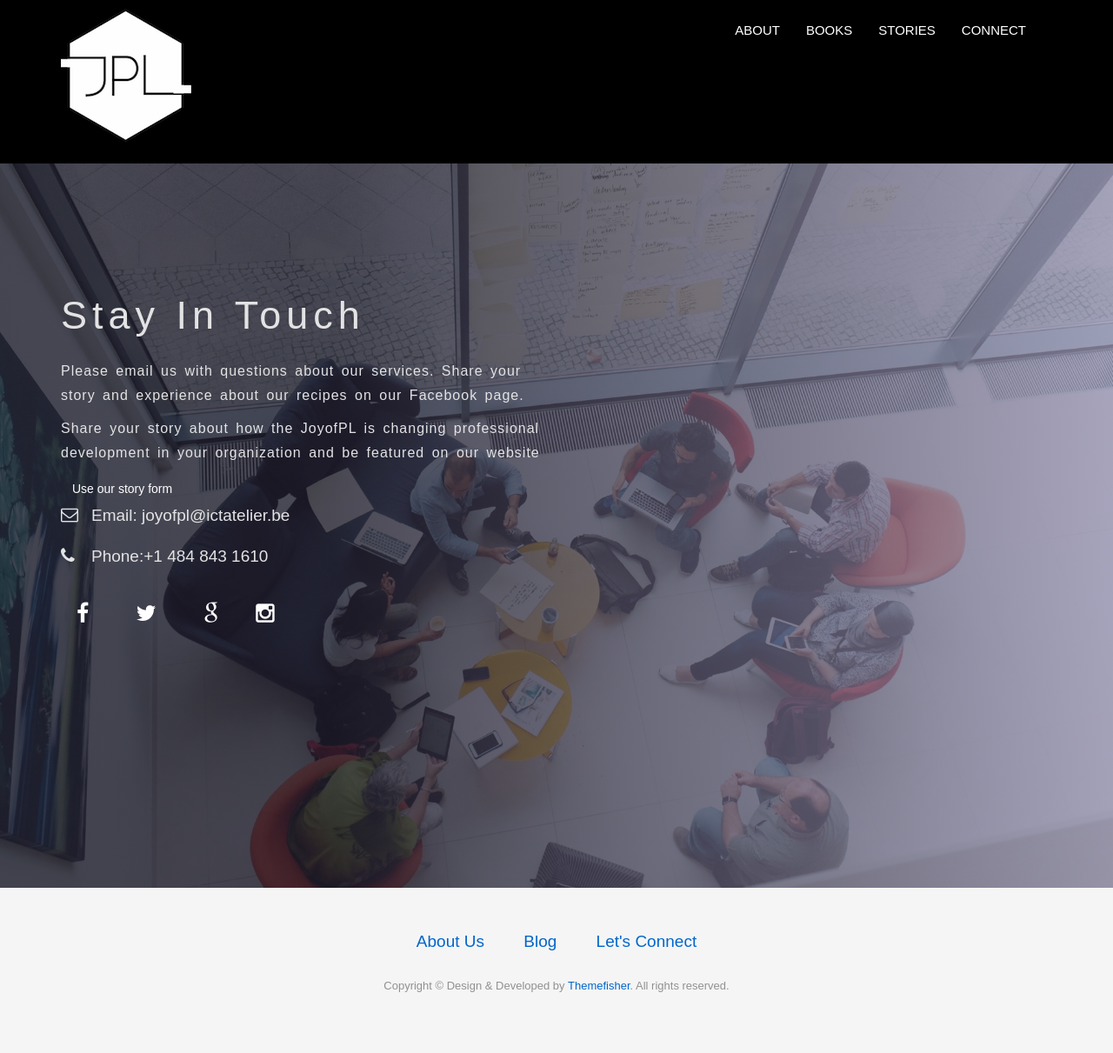
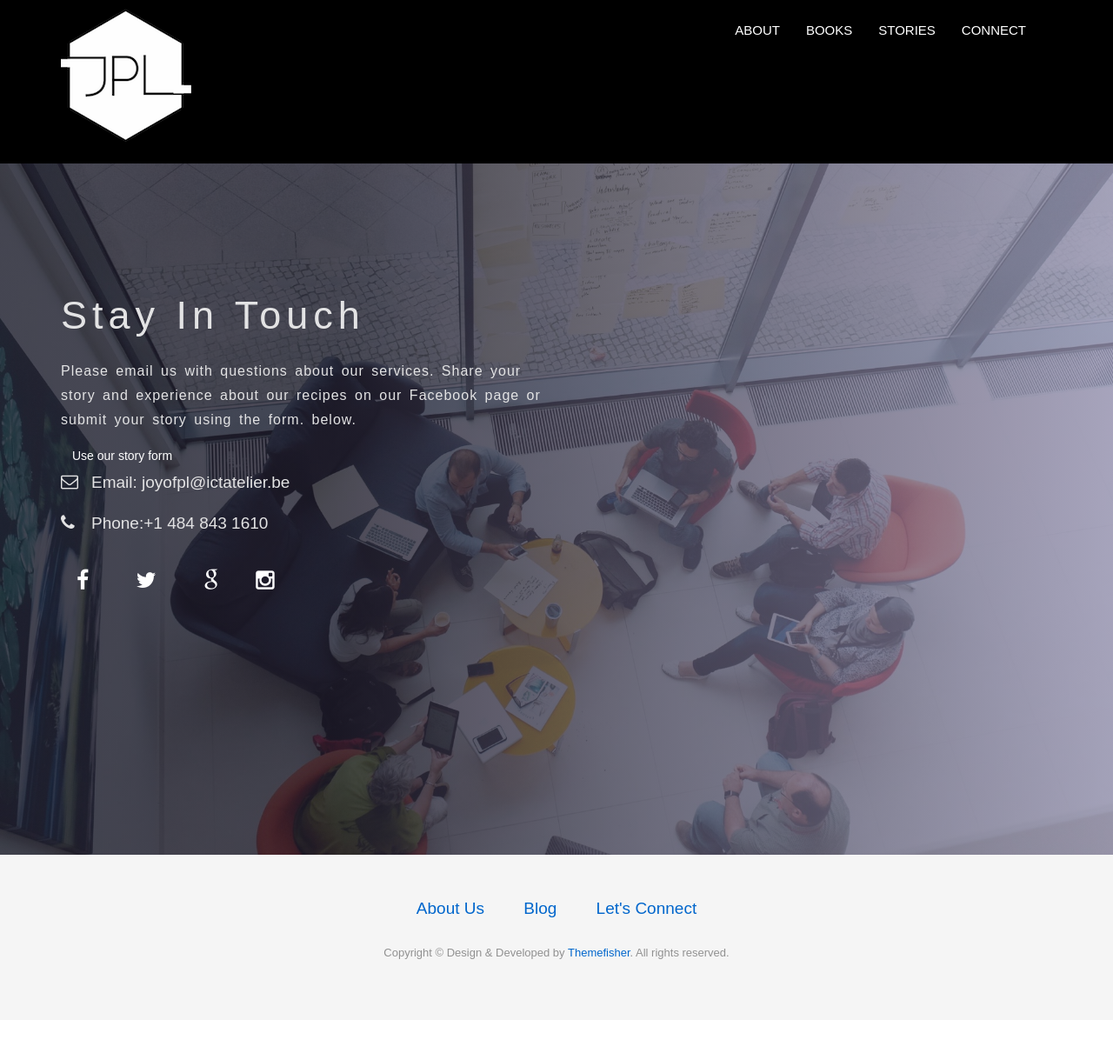
Before and after one commit to meesterkurt/joyofprofessionallearning, a Jekyll site: the page built from contact.html, in a window 1280 px wide. Shown: the whole page at 87% size. Built offline with Jekyll 4.4.1, drawn with Linux system fonts in a browser that asks for light colours; nearby versions of some CDN libraries; after the commit the page ends 1173 px from its top, so only the background shows below that.

Commit message:
line 14,15
delete line 15

```diff
--- a/contact.html
+++ b/contact.html
@@ -11,8 +11,7 @@ permalink: /contact/
       <div class="col-sm-12 col-md-6 .col-md-offset-3">
         <div class="block">
           <h1>Stay in Touch</h1>
-          <p>Please email us with questions about our services. Share your story and experience about our recipes on our Facebook page. </p>
-          <p>Share your story about how the JoyofPL is changing professional development in your organization and be featured on our website  </p>
+          <p>Please email us with questions about our services. Share your story and experience about our recipes on our Facebook page or submit your story using the form. below. </p>
          </ul>
           <a class="btn btn-view-works" href="https://docs.google.com/forms/d/e/1FAIpQLScCb1F2XiE7MiCtl-zXizyoKQC3puN9lL0p_yYA7-0p6Q4Gbw/viewform">Use our story form</a>
           <ul class="address-block">
```
